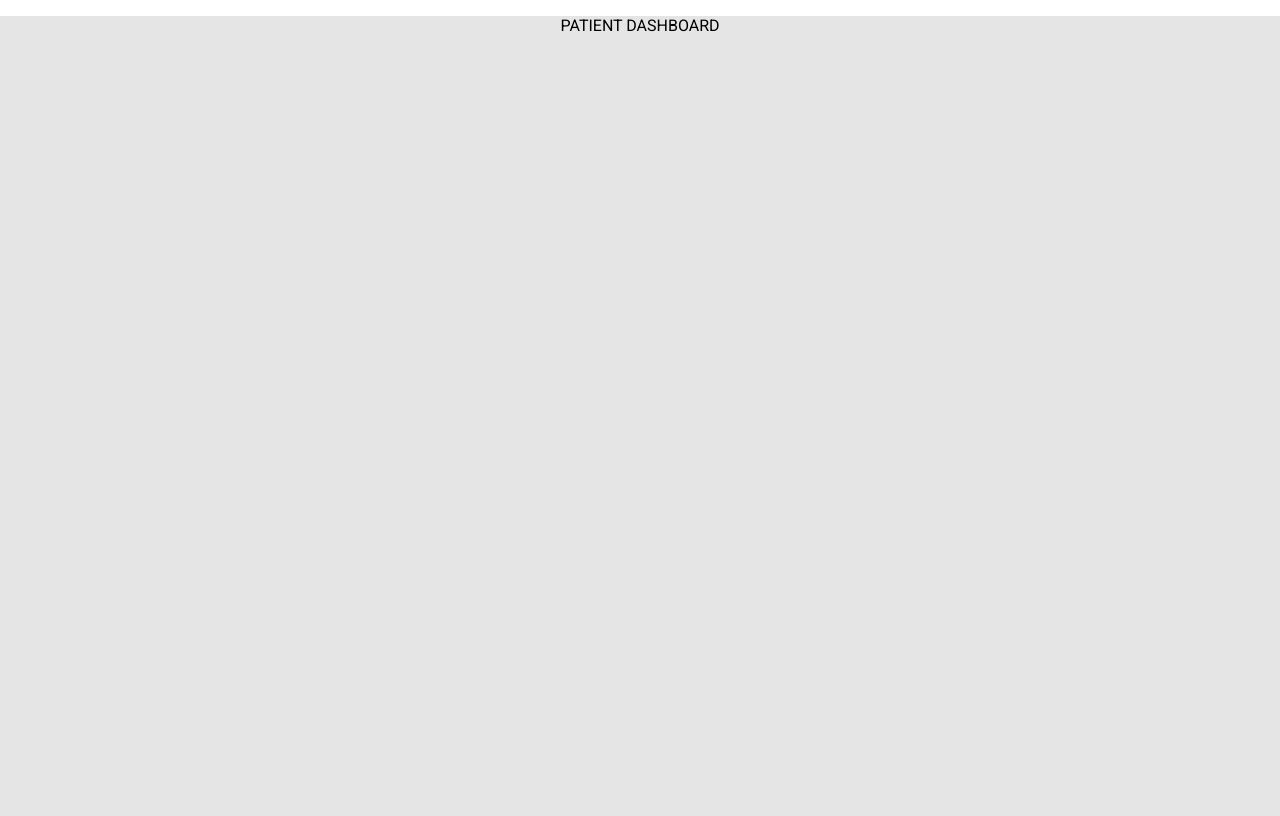
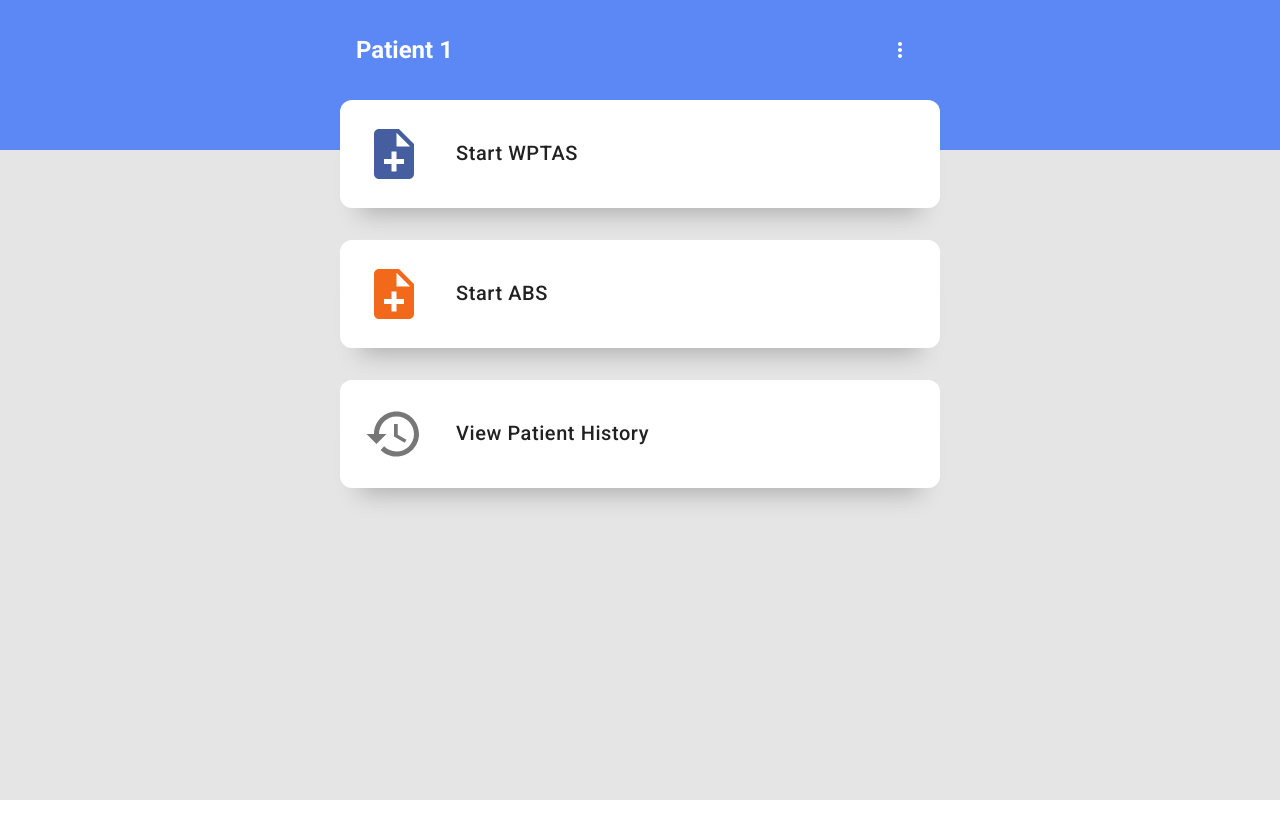
Before and after one commit to AshsGit/pta-app, a React (Create React App) app in the folder client/: page /dashboard/1 in a window 1280 px wide. Built offline with nearby package versions, Linux system fonts and the light colour scheme.

Commit message:
Added dashboard page

```diff
--- a/client/src/App.css
+++ b/client/src/App.css
@@ -1,5 +1,4 @@
 .App {
-  text-align: center;
   min-height: 100vh;
   background-color: #E5E5E5;
 }
@@ -39,15 +38,42 @@
   }
 }
 
+.page-wrapper {
+  display: flex;
+  justify-content: center;
+  width: 100%;
+  height: 100%;
+}
+
 .page {
   display: flex;
+  height: 100%;
+  min-height: 100vh;
+  /* padding: 1rem; */
+  max-width: var(--max-app-width);
+  flex-grow: 1;
+  z-index: 1;
+}
+
+.page.home-page {
   justify-content: center;
   align-items: center;
-  height: 100%;
-  min-height: 100vh;
-  padding: 1rem;
+}
+
+.page.dashboard {
+  flex-direction: column;
+  justify-content: flex-start;
+  align-items: stretch;
+  max-width: 600px
 }
 
 a {
   text-decoration: none;
 }
+
+.card {
+  background-color: white;
+  border-radius: 12px;
+  padding: 1.5rem;
+  box-shadow: 0 40px 30px -20px rgba(0,0,0,0.25);
+}
--- a/client/src/App.tsx
+++ b/client/src/App.tsx
@@ -15,8 +15,8 @@ function App() {
         <Route exact={true} path="/" component={Home} />
         <Route exact={true} path="/dashboard/:id" component={PatientDashboard} />
         <Route exact={true} path="/history/:id" component={PatientHistory} />
-        <Route exact={true} path="/WPTAS" component={WPTASForm} />
-        <Route exact={true} path="/ABS" component={ABSForm} />
+        <Route exact={true} path="/wptas/:id" component={WPTASForm} />
+        <Route exact={true} path="/abs/:id" component={ABSForm} />
       </Router>
     </div>
   );
--- a/client/src/components/dialogs/ExistingPatientDialog.tsx
+++ b/client/src/components/dialogs/ExistingPatientDialog.tsx
@@ -88,7 +88,6 @@ export const ExistingPatientDialog = withStyles(styles)(({ classes, open, onClos
   return (
     <Dialog fullWidth={true} open={open} onClose={onClose} aria-label="Existing Patient Dialog">
       <DialogTitle onClose={onClose}>
-        {/* Existing Patient */}
       </DialogTitle>
       <DialogContent>
         <div className={classes.container}>
--- a/client/src/components/dialogs/NewPatientDialog.tsx
+++ b/client/src/components/dialogs/NewPatientDialog.tsx
@@ -9,6 +9,7 @@ import { FilledButton, OutlineButton } from '../layout/Buttons';
 import qr_code from '../../assets/Example_QR_Code.png';
 import CircularProgress from '@material-ui/core/CircularProgress';
 import CheckIcon from '@material-ui/icons/Check';
+import { useHistory } from 'react-router-dom';
 
 const styles: Styles<Theme, any> = (theme: any) => ({
   container: {
@@ -101,6 +102,13 @@ const DialogTitle = withStyles(styles)(({ children, classes, onClose }: any) =>
 });
 
 const NewPatient = withStyles(styles)(({ classes, id }: any) => {
+  const history = useHistory();
+
+  const navigateToDashboard = () => {
+    // TODO start a WPTAS test for patient
+    history.push(`/dashboard/${id}`);
+  };
+
   return (<div className={classes.createPatientContainer}>
     {id === null ? (
       <div>
@@ -114,9 +122,7 @@ const NewPatient = withStyles(styles)(({ classes, id }: any) => {
           <span>{`Unique patient code: ${id}`}</span>,
           <div className={classes.buttonsContainer}>
             <FilledButton onClick={() => { /* Save QR code */ }}>Save QR code</FilledButton>
-            <a href={`/dashboard/${id}`}>
-              <FilledButton style={{width: "100%"}}>Patient dashboard</FilledButton>
-            </a>
+            <FilledButton style={{width: "100%"}} onClick={navigateToDashboard}>Patient dashboard</FilledButton>
           </div>
         ]
       )}
--- a/client/src/components/layout/HomeCard.tsx
+++ b/client/src/components/layout/HomeCard.tsx
@@ -7,8 +7,6 @@ import { FilledButton } from './Buttons';
 
 const styles: Styles<Theme, any> = (theme: any) => ({
   card: {
-    backgroundColor: "white",
-    borderRadius: "10px",
     width: "50%",
     minWidth: "200px",
     maxWidth: "300px",
@@ -21,8 +19,6 @@ const styles: Styles<Theme, any> = (theme: any) => ({
     alignItems: "stretch",
     fontSize: "20px",
     fontWeight: 500,
-    padding: "1.5rem",
-    boxShadow: "0 40px 30px -20px rgba(0,0,0,0.25)"
   },
   body: {
     flexGrow: 1,
@@ -53,7 +49,7 @@ const Card = withStyles(styles)((props: any) => {
   }
 
   return (
-    <div {...other} className={classes.card}>
+    <div {...other} className={`card ${classes.card}`}>
       <div className={classes.body}>
         {icon}
         <span className={classes.label}>
@@ -65,8 +61,8 @@ const Card = withStyles(styles)((props: any) => {
   );
 });
 
-export const HomeCard = ({ variant, openDialogFn }: { variant: 'new' | 'existing', openDialogFn: Function }) => {
+export const HomeCard = withStyles(styles)(({ classes, variant, openDialogFn }: any) => {
   return (
-    <Card variant={variant} openDialogFn={openDialogFn}></Card>
+      <Card variant={variant} openDialogFn={openDialogFn}></Card>
   )
-}
+});
--- a/client/src/components/pages/Home.css
+++ /dev/null
@@ -1,13 +0,0 @@
-.home-wrapper >:not(:last-child) {
-    margin-right: 1rem;
-}
-
-@media only screen and (max-width: 600px) {
-  .home-wrapper {
-    flex-direction: column
-  }
-  .home-wrapper >:not(:last-child) {
-    margin-bottom: 1rem;
-    margin-right: 0;
-  }
-}
--- a/client/src/components/pages/PatientDashboard.tsx
+++ b/client/src/components/pages/PatientDashboard.tsx
@@ -1,7 +1,174 @@
-import React from 'react'
+import { Theme, withStyles } from '@material-ui/core';
+import { Styles } from '@material-ui/core/styles/withStyles';
+import React, { useState } from 'react'
+import { useHistory, useParams } from 'react-router-dom'
+import IconButton from '@material-ui/core/IconButton';
+import Menu from '@material-ui/core/Menu';
+import MenuItem from '@material-ui/core/MenuItem';
+import MoreVertIcon from '@material-ui/icons/MoreVert';
+import NoteAddIcon from '@material-ui/icons/NoteAdd';
+import HistoryIcon from '@material-ui/icons/History';
+import Button from '@material-ui/core/Button';
+import '../../App.css';
 
-export const PatientDashboard = () => {
+const styles: Styles<Theme, any> = (theme: any) => ({
+  header: {
+    display: 'flex',
+    justifyContent: 'space-between',
+    alignItems: 'center',
+    padding: '1rem 1rem',
+    color: 'white'
+  },
+  menuIcon: { color: 'white' },
+  backdrop: {
+    backgroundColor: 'var(--color-primary)',
+    height: 'var(--backdrop-height)',
+    width: '100%',
+    position: 'absolute'
+  },
+  card: {
+    display: 'flex',
+    justifyContent: 'flex-start',
+    backgroundColor: 'white',
+    padding: '1.5rem',
+    textTransform: 'none',
+    fontSize: '20px',
+    boxShadow: '0px 25px 25px -20px rgba(0, 0, 0, 0.25)',
+    borderRadius: '12px',
+    '&:hover': {
+      backgroundColor: '#EFEFEF',
+    }
+  },
+  icon: {
+    fontSize: '60px',
+    marginRight: '2rem',
+  },
+  wptasIcon: {
+    color: 'var(--color-primary-dark)',
+  },
+  absIcon: {
+    color: 'var(--color-accent-dark)',
+  },
+  historyIcon: {
+    color: '#777'
+  },
+  page: {
+    '&>.card:not(:last-child)': {
+      marginBottom: '2rem'
+    }
+  }
+});
+
+const showQR = () => {
+
+}
+
+const navigateHome = () => {
+
+}
+
+const options = [
+  { label: "Show QR code", callback: showQR },
+  { label: "Exit patient view", callback: navigateHome }
+];
+
+const PatientMenu = withStyles(styles)(({ classes }: any) => {
+  const [anchorEl, setAnchorEl] = useState(null);
+  const open = Boolean(anchorEl);
+
+  const handleMenuClick = (event: any) => {
+    setAnchorEl(event.currentTarget);
+  };
+
+  const handleMenuClose = () => {
+    setAnchorEl(null);
+  };
+
+  const handleMenuItemClick = (event: any, index: number) => {
+    options[index].callback();
+    setAnchorEl(null);
+  };
+
   return (
-    <p>PATIENT DASHBOARD</p>
+    <div>
+      <IconButton
+        aria-label="more"
+        aria-controls="long-menu"
+        aria-haspopup="true"
+        onClick={handleMenuClick}
+      >
+        <MoreVertIcon classes={{ root: classes.menuIcon }} />
+      </IconButton>
+      <Menu
+        anchorEl={anchorEl}
+        keepMounted
+        open={open}
+        onClose={handleMenuClose}
+      >
+        {options.map((option, index) => (
+          <MenuItem key={option.label} onClick={(event) => handleMenuItemClick(event, index)}>
+            {option.label}
+          </MenuItem>
+        ))}
+      </Menu>
+    </div>
+  );
+})
+
+const DashboardHeader = withStyles(styles)(({ classes }: any) => {
+  const { id } = useParams() as any;
+
+  return <div className={classes.header}>
+    <h2>{`Patient ${id}`}</h2>
+    <PatientMenu />
+  </div>
+});
+
+const DashboardButton = withStyles(styles)(({ classes, children, onClick }: any) => {
+  return (
+    <Button className={`card ${classes.card}`} onClick={onClick}>
+      {children}
+      {/* <div className={`card ${classes.card}`}> */}
+
+      {/* </div> */}
+    </Button>
+  );
+});
+
+export const PatientDashboard = withStyles(styles)(({ classes }: any) => {
+  const history = useHistory();
+  const { id } = useParams() as any;
+
+  const WPTASTest = () => {
+    history.push(`/wptas/${id}`);
+  };
+
+  const ABSTest = () => {
+    history.push(`/abs/${id}`);
+  };
+
+  const PatientHistory = () => {
+    history.push(`/history/${id}`);
+  };
+
+  return (
+    <div className='page-wrapper'>
+      <div className={classes.backdrop}></div>
+      <div className={`page dashboard ${classes.page}`}>
+        <DashboardHeader />
+        <DashboardButton onClick={WPTASTest}>
+          <NoteAddIcon className={`${classes.icon} ${classes.wptasIcon}`} />
+          <span>Start WPTAS</span>
+        </DashboardButton>
+        <DashboardButton onClick={ABSTest}>
+          <NoteAddIcon className={`${classes.icon} ${classes.absIcon}`} />
+          <span>Start ABS</span>
+        </DashboardButton>
+        <DashboardButton onClick={PatientHistory}>
+          <HistoryIcon className={`${classes.icon} ${classes.historyIcon}`} />
+          <span>View Patient History</span>
+        </DashboardButton>
+      </div>
+    </div>
   )
-}
+});
--- a/client/src/index.css
+++ b/client/src/index.css
@@ -6,6 +6,8 @@ html {
   --color-accent: #FB8C4D;
   /* --color-accent-light: #FF772B; */
   --color-accent-dark: #F3691B;
+  --max-app-width: 1140px;
+  --backdrop-height: 150px;
   font-family: 'Roboto', sans-serif;
 }
 *, *::before, *::after {
```
Also changed, not shown: client/src/components/pages/Home.tsx (+29 -9 lines).
